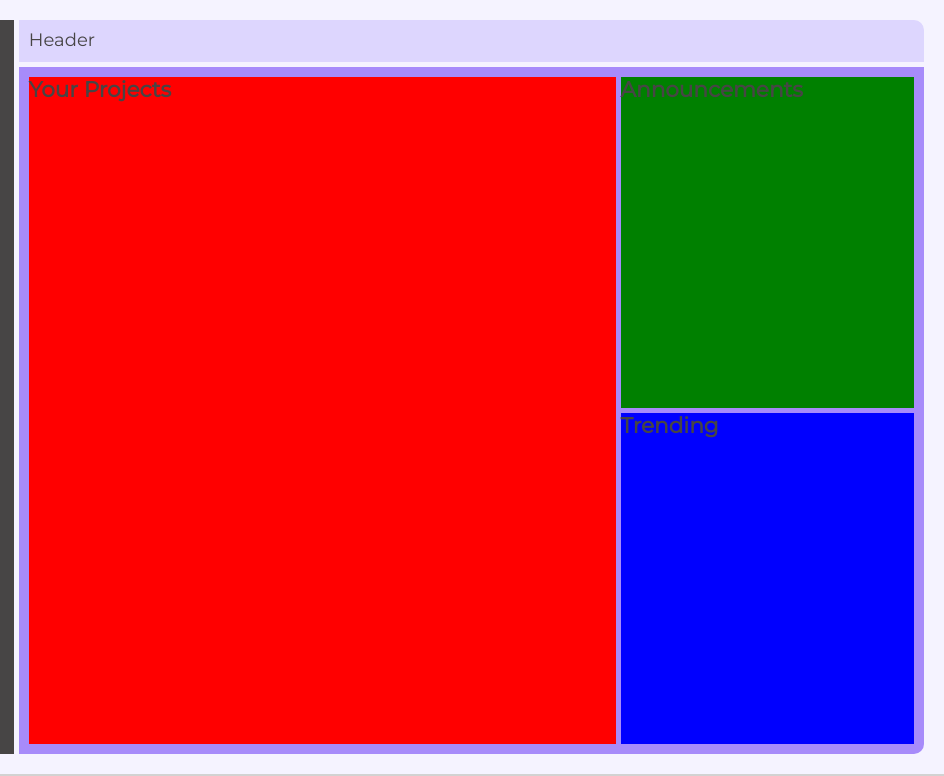
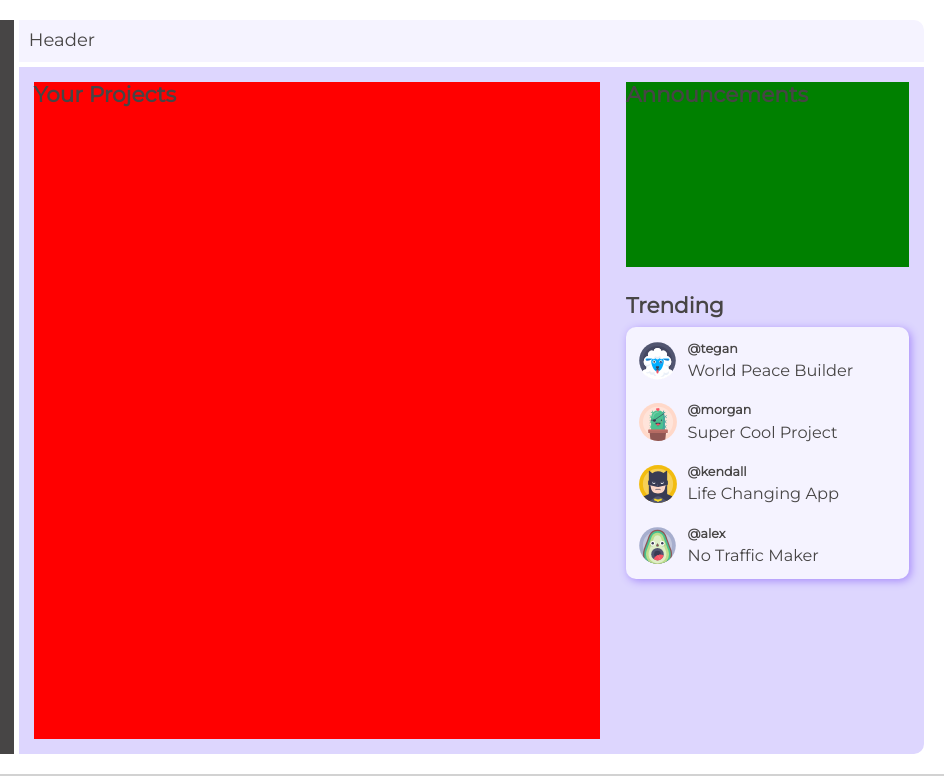
Before and after one commit to frarosset/admin-dashboard, a plain HTML site: page index.html in a window 1280 px wide. Shown: the top 776 px of the page, 336-1280 px from the left. Drawn offline with Linux system fonts and the light colour scheme; a web font is replaced by a local one.

Commit message:
Setup the 'Trending' subsection from the main section
Both the layout and the style have been set up.

```diff
--- a/css/style.css
+++ b/css/style.css
@@ -19,7 +19,7 @@
     --col-btn: var(--col-accent-dark);
     --col-btn-hover: var(--col-grey);
     --col-btn-txt: var(--col-white);
-    --col-btn-txt-hover: var(--col-bg);
+    --col-btn-txt-hover: var(--col-white);
 
     --col-em: var(--col-accent-light);
     --col-link: var(--col-accent-light);
@@ -68,26 +68,47 @@
     --branding-part3-color: var(--col-accent-light);
 
     /* Nav */
-    --nav-padding: 15px;
-    --nav-gap: 10px;
-    --nav-navigation-padding: 2px 6px;
-    --nav-navigation-gap: 2px;
-    --nav-navigation-itm-gap: 10px;
-    --nav-navigation-icon-len: 1.5rem;
-    --nav-navigation-fontsize: 0.7rem;
+    --nav-padding:                      15px;
+    --nav-gap:                          10px;
+    --nav-navigation-itm-padding:       2px 6px;
+    --nav-navigation-gap:               2px;
+    --nav-navigation-itm-gap:           10px;
+    --nav-navigation-icon-len:          1.5rem;
+    --nav-navigation-fontsize:          0.7rem;
     --nav-navigation-icon-tablet-min-len: calc(4*var(--nav-navigation-fontsize));
 
-    --nav-col-bg: var(--col-black);
-    --nav-navigation-txt-col: var(--col-accent-light);
-    --nav-navigation-icon-col: var(--col-txt-alt);
-    --nav-navigation-icon-col-hover: var(--col-accent-dark);
-    --nav-navigation-txt-col-hover: var(--col-black);
-    --nav-navigation-bg-col-hover: var(--col-white);
+    --nav-col-bg:                       var(--col-black);
+    --nav-navigation-txt-col:           var(--col-accent-light);
+    --nav-navigation-icon-col:          var(--col-txt-alt);
+    --nav-navigation-icon-col-hover:    var(--col-accent-dark);
+    --nav-navigation-txt-col-hover:     var(--col-black);
+    --nav-navigation-bg-col-hover:      var(--col-white);
 
     /* Main */
-    --main-padding: 10px;
-    --main-gap: 5px;
-    --main-h2-fontsize: 1.2rem;
+    --main-bg-color:                     var(--col-accent-light);
+    --main-padding:                      15px;
+    --main-gap:                          26px;
+    --main-h2-fontsize:                  1.2rem;
+    --main-child-hdr-gap:                8px;
+    --main-box-bg-color:                 var(--col-white);
+    --main-box-padding:                  6px;
+
+    --main-trending-list-gap:            6px;
+    --trending-item-padding:             8px 6px;
+    --trending-item-gap:                 5px 10px;
+    --trending-item-hover-color:         white;
+    --trending-avatar-icon-len:          2.2rem;;
+    --trending-username-fontsize:        0.7rem;
+    --trending-project-name-fontsize:    0.9rem;
+    --trending-username-color:           var(--col-black);
+    --trending-project-name-color:       var(--col-black);
+    --trending-username-hover-color:     var(--col-accent-dark);
+    --trending-project-name-hover-color: var(--col-black);
+
+
+    /* Shadows */
+    --outset-shadow: 2px 2px 8px var(--col-accent-medium);
+    --inset-shadow: 2px 2px 2px var(--col-accent-light) inset;
 
     /*Buttons*/
 
@@ -103,7 +124,7 @@
 
 
 html {
-    background-color: var(--col-bg);
+    background-color: white;
     color: var(--col-txt);
     font-family: var(--main-font), sans-serif;
     font-weight: 400;
@@ -181,7 +202,7 @@ body{
 
 header{
     grid-area: header;
-    background-color: var(--col-accent-light);
+    background-color: var(--col-white);
     padding: var(--header-padding);
 }
 
@@ -265,7 +286,7 @@ ul.navigation{
     gap: var(--nav-navigation-itm-gap);
     font-size: var(--nav-navigation-fontsize);
     border-radius: var(--radius);
-    padding: var(--nav-navigation-padding);
+    padding: var(--nav-navigation-itm-padding);
 }
 
 .nav-itm::before{
@@ -360,7 +381,7 @@ ul.navigation{
 
 main{
     grid-area: main;
-    background-color: var(--col-accent-medium);
+    background-color: var(--main-bg-color);
     padding: var(--main-padding);
     display: grid;
     grid-template-rows: auto auto auto;
@@ -371,9 +392,24 @@ main{
     grid-gap: var(--main-gap);
 }
 
+main>*{
+    display: flex;
+    flex-direction: column;
+    gap: var(--main-child-hdr-gap);
+}
+
 main h2{
     font-size: var(--main-h2-fontsize);
 }
+
+.main-box{
+    background-color: var(--main-box-bg-color);
+    padding: var(--main-box-padding);
+    border-radius: var(--radius);
+    box-shadow: var(--outset-shadow);
+}
+
+/* -------- */
 
 main .main-projects{
     grid-area: projects;
@@ -385,10 +421,101 @@ main .main-announcements{
     background-color: green;
 }
 
+/* -------- */
+
 main .main-trending{
     grid-area: trending;
-    background-color: blue;
 }
+
+.main-trending-list{
+    list-style: none;
+    display: flex;
+    flex-direction: column;
+    gap: var(--main-trending-list-gap);
+}
+
+.main-trending-item{
+    display: grid;
+    grid-template-rows: auto auto;
+    grid-template-columns: auto 1fr;
+    grid-template-areas:
+        'avatar username'
+        'avatar project-name';
+    align-items: center;
+    gap: var(--trending-item-gap);
+    padding: var(--trending-item-padding);
+    border-radius: var(--radius);
+}
+
+
+
+.main-trending-item::before{
+    grid-area: avatar;
+    display: inline-block;
+    content:"";
+    width: var(--trending-avatar-icon-len);
+    height: var(--trending-avatar-icon-len);
+    background-size: var(--trending-avatar-icon-len) var(--trending-avatar-icon-len);
+    background-size: contain;
+    background-repeat: no-repeat;
+    background-position: center;
+}
+
+
+
+.main-trending-item .username{
+    grid-area: username;
+    color: var(--trending-username-color);
+    font-size: var(--trending-username-fontsize);
+    font-weight: bold;
+}
+
+.main-trending-item .project-name{
+    grid-area: project-name;
+    color: var(--trending-project-name-color);
+    font-size: var(--trending-project-name-fontsize);
+}
+
+
+
+.main-trending-item:hover,
+.main-trending-item:focus{
+    background-color: var(--trending-item-hover-color);
+    box-shadow: var(--inset-shadow);
+}
+
+.main-trending-item:hover .username,
+.main-trending-item:focus .username{
+    color: var(--trending-username-hover-color);
+    /* font-weight: normal; */
+}
+
+.main-trending-item:hover .project-name,
+.main-trending-item:focus .project-name{
+    color: var(--trending-project-name-hover-color);
+    font-weight: bold;
+}
+
+
+
+.main-trending-item-1::before{
+    background-image: url(../img/avatar_1.svg);
+}
+
+.main-trending-item-2::before{
+    background-image: url(../img/avatar_2.svg);
+}
+
+.main-trending-item-3::before{
+    background-image: url(../img/avatar_3.svg);
+}
+
+.main-trending-item-4::before{
+    background-image: url(../img/avatar_4.svg);
+}
+
+
+/* --------- */
 
 @media only screen and (min-width: 768px) {
     main{
--- a/index.html
+++ b/index.html
@@ -56,6 +56,25 @@
                 </div>
                 <div class='main-trending'>
                     <h2>Trending</h2>
+                    <div class="main-box">
+                        <ul class="main-trending-list">
+                            <li class="main-trending-item main-trending-item-1">
+                                <div class="username">@tegan</div>
+                                <div class="project-name">World Peace Builder</div>
+                            </li>
+                            <li class="main-trending-item main-trending-item-2">
+                                <div class="username">@morgan</div>
+                                <div class="project-name">Super Cool Project</div></li>
+                            <li class="main-trending-item main-trending-item-3">
+                                <div class="username">@kendall</div>
+                                <div class="project-name">Life Changing App</div>
+                            </li>
+                            <li class="main-trending-item main-trending-item-4">
+                                <div class="username">@alex</div>
+                                <div class="project-name">No Traffic Maker</div>
+                            </li>
+                        </ul>
+                    </div>
                 </div>
             </main>
         </div>
```
Also changed, not shown: README.txt, img/avatar.svg (added), img/avatar_1.svg (added), img/avatar_2.svg (added), img/avatar_3.svg (added), img/avatar_4.svg (added).
